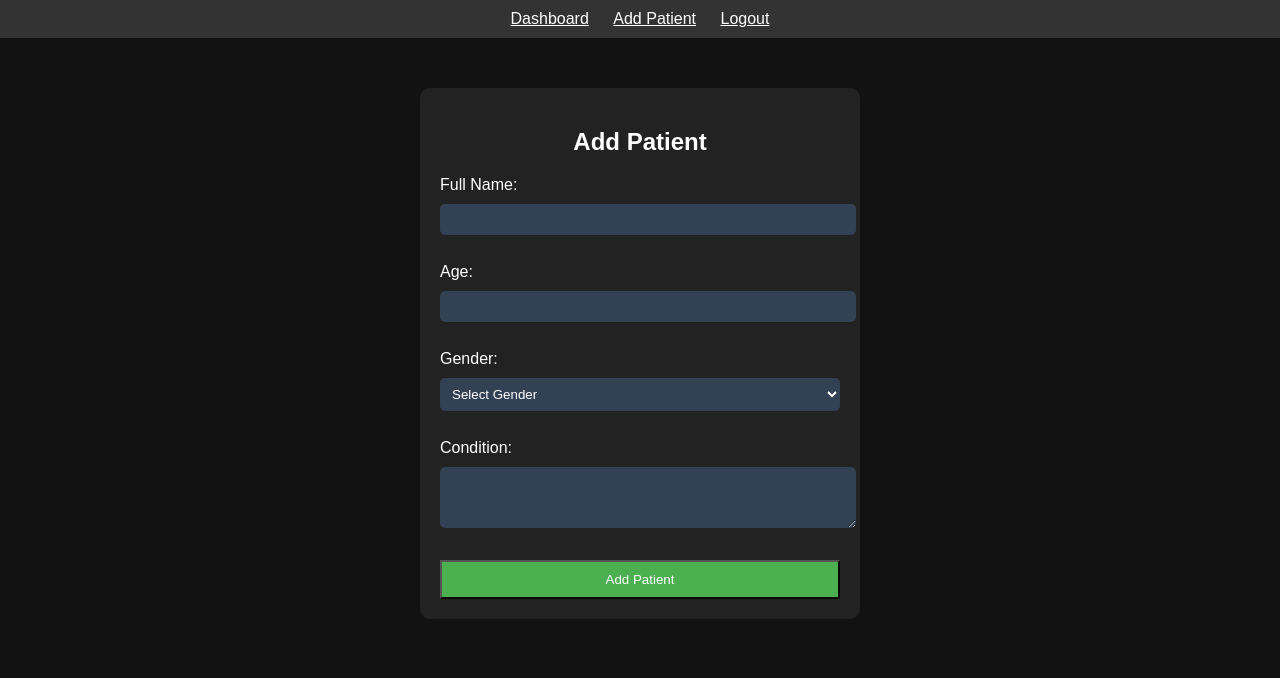
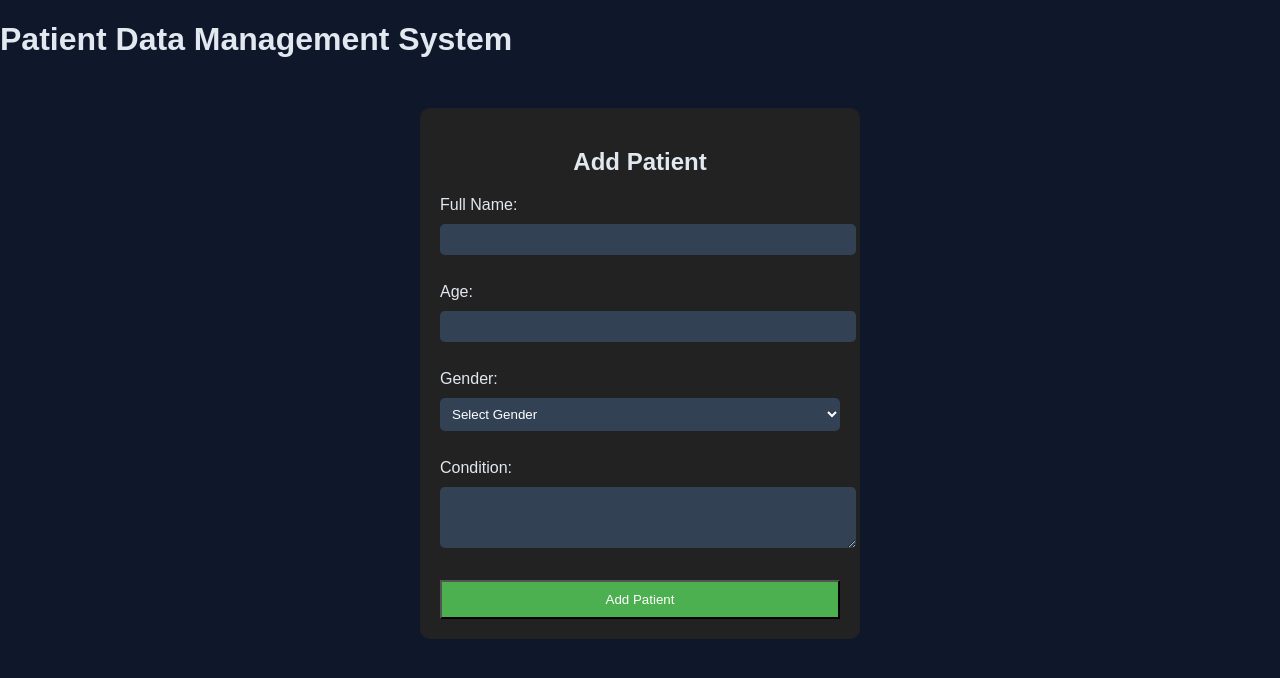
Before and after one commit to onesmuson/Patient-Data-Management-System-In-Rural-Areas-, a Flask app: page /patients/add in a window 1280 px wide. Shown: the top 678 px of the page. Run offline with Flask 2, Linux system fonts and the light colour scheme.

Commit message:
Update base.html

```diff
--- a/templates/base.html
+++ b/templates/base.html
@@ -1,19 +1,30 @@
 <!DOCTYPE html>
-<html lang="en">
+<html>
 <head>
-    <meta charset="UTF-8">
-    <meta name="viewport" content="width=device-width, initial-scale=1.0">
-    <title>PDMS</title>
+    <title>PDMS Kenya</title>
     <link rel="stylesheet" href="{{ url_for('static', filename='css/styles.css') }}">
 </head>
-<body style="background-color: #121212; color: white; font-family: Arial, sans-serif;">
-    <nav style="padding: 10px; background: #333; text-align: center;">
-        <a href="{{ url_for('dashboard') }}" style="color: white; margin: 10px;">Dashboard</a>
-        <a href="{{ url_for('add_patient') }}" style="color: white; margin: 10px;">Add Patient</a>
-        <a href="{{ url_for('logout') }}" style="color: white; margin: 10px;">Logout</a>
-    </nav>
-
-    {% block content %}
-    {% endblock %}
+<body>
+    <header>
+        <h1>Patient Data Management System</h1>
+        {% if session.user_id %}
+        <nav>
+            <a href="{{ url_for('dashboard') }}">Dashboard</a> |
+            <a href="{{ url_for('view_patients') }}">Patients</a> |
+            <a href="{{ url_for('reports') }}">Reports</a> |
+            <a href="{{ url_for('logout') }}">Logout</a>
+        </nav>
+        {% endif %}
+    </header>
+    <main>
+        {% with messages = get_flashed_messages(with_categories=true) %}
+          {% if messages %}
+            {% for category, message in messages %}
+              <div class="flash {{ category }}">{{ message }}</div>
+            {% endfor %}
+          {% endif %}
+        {% endwith %}
+        {% block content %}{% endblock %}
+    </main>
 </body>
 </html>
```
